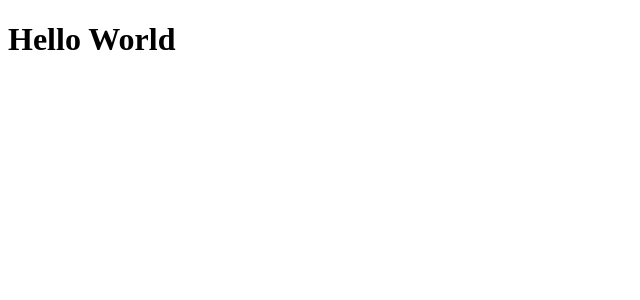
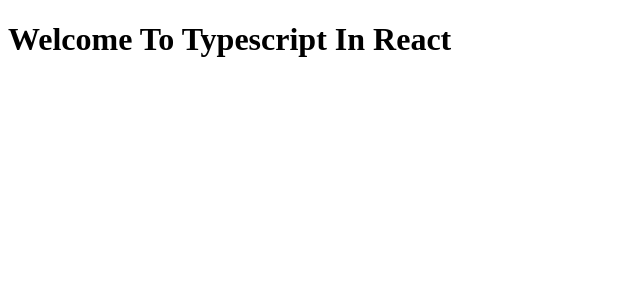
Before and after one commit to ajibade3210/typescript-in-react, a React (Create React App) app: page / in a window 1280 px wide. Shown: the top 300 px of the page, without its empty margins (0-640 px from the left). Built offline with nearby package versions, Linux system fonts and the light colour scheme.

Commit message:
Props Type As Argument

```diff
--- a/src/App.tsx
+++ b/src/App.tsx
@@ -1,10 +1,26 @@
 import React from "react";
 import "./App.css";
 
-function App() {
-  return <h1>Hello World</h1>;
+//type declaration
+interface MessageProps {
+  message: string;
 }
 
-//add "Employee" component .....
+function App() {
+  return (
+    <>
+      <Employee message="To Typescript In React" />
+    </>
+  );
+}
+
+// "Employee" component
+function Employee({ message }: MessageProps) {
+  return (
+    <>
+      <h1>Welcome {message}</h1>
+    </>
+  );
+}
 
 export default App;
```
